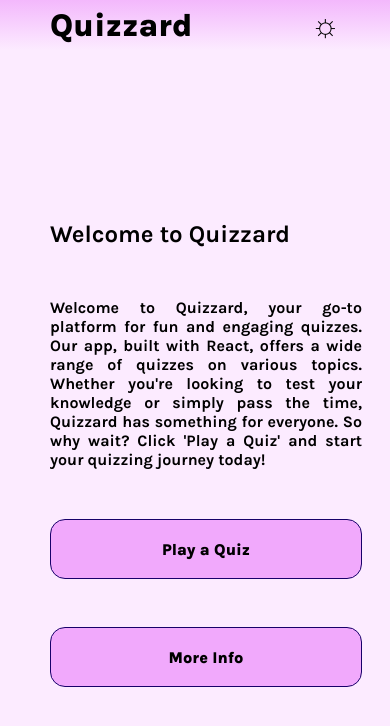
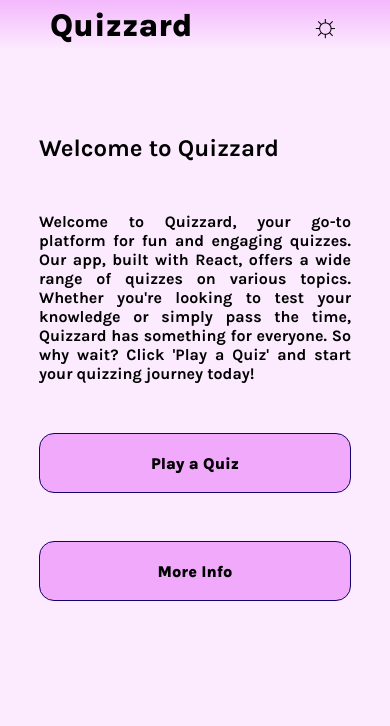
Before and after one commit to 24samj/quizzard-2, a React (Create React App) app: page / in a window 390 px wide. Shown: the top 726 px of the page. Built offline with nearby package versions, Linux system fonts and the light colour scheme.

Commit message:
fixed mobile css

```diff
--- a/src/components/Results/Results.css
+++ b/src/components/Results/Results.css
@@ -27,7 +27,7 @@
 .btns-container {
     display: flex;
     justify-content: center;
-    gap: 2rem;
+    gap: 4rem;
 }
 
 .results-container button {
@@ -43,7 +43,7 @@
     transition: 0.2s all ease;
 }
 .results-container button:hover {
-    transform: scale(1.05);
+    scale: 1.05;
 }
 
 /* Media query for devices with width 768px and above */
--- a/src/pages/HomePage/HomePage.css
+++ b/src/pages/HomePage/HomePage.css
@@ -31,6 +31,8 @@
 @media (max-width: 768px) {
     .intro-container {
         width: 80%;
+        margin: auto;
+        margin-top: 10vh;
     }
 
     .intro-container {
```
